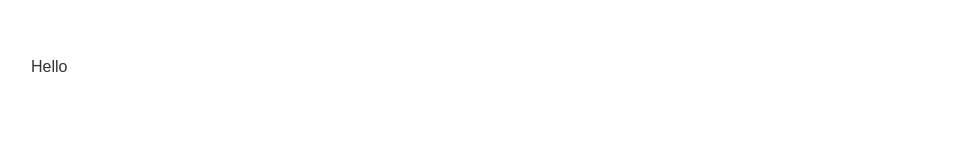
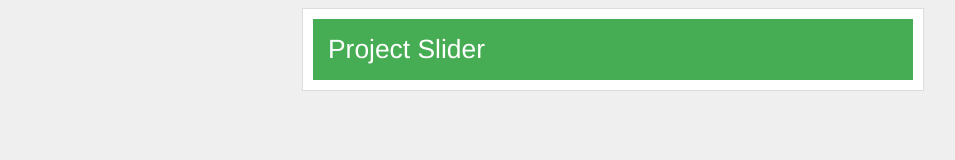
Before and after one commit to hentschellj/image-slider, a website: page index.html in a window 1280 px wide. Shown: the whole page, without its empty margins (27-982 px from the left). Drawn offline with Linux system fonts and the light colour scheme.

Commit message:
Updated styling

```diff
--- a/index.html
+++ b/index.html
@@ -8,7 +8,9 @@
   <title>Image Slider</title>
 </head>
 <body>
-  Hello
+  <div class="main-class">
+    <div class="header">Project Slider</div>
+  </div>
 
   <script src="/public/js/script.js"></script>
 </body>
--- a/public/css/style.css
+++ b/public/css/style.css
@@ -1,5 +1,24 @@
 body {
-  color: #333;
-  font-family: sans-serif;
-  padding: 50px;
+  font-family: 'Helvetica Neue';
+  background-color: #efefef;
+  font-size: 150%;
 }
+
+a {
+  color: blue;
+}
+
+.main-class {
+  width: 600px;
+  margin: auto;
+  background-color: white;
+  border: 1px solid #ddd;
+  padding: 10px;
+}
+
+.header {
+  padding: 15px;
+  font-size: 110%;
+  background-color: #47ad54;
+  color: #fff;
+}
```
